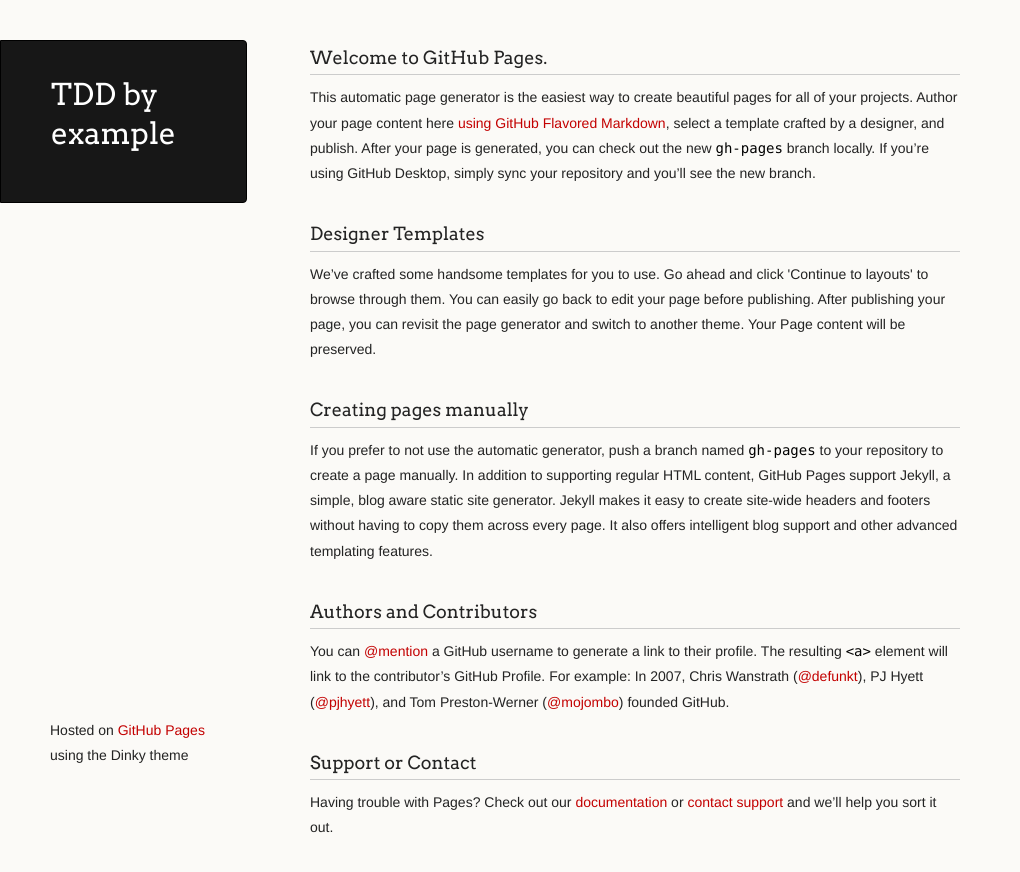
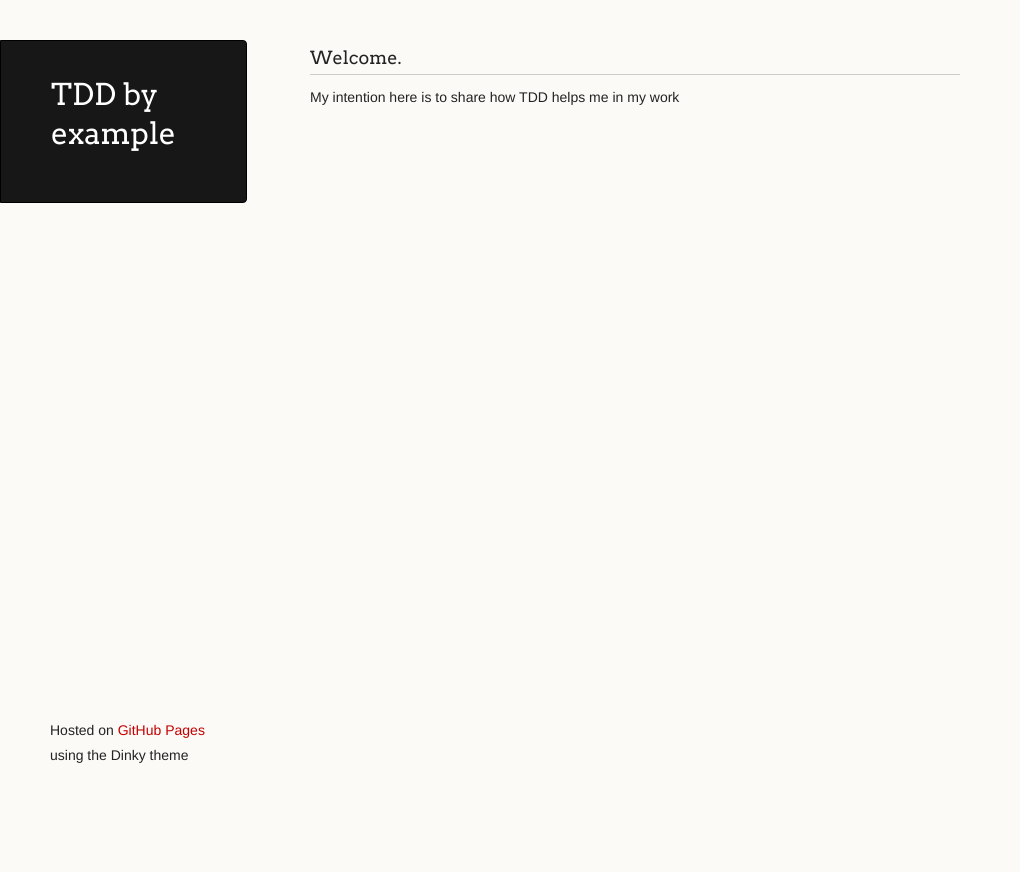
Before and after one commit to ericminio/astroport, a plain HTML site: page index.html in a window 1280 px wide. Shown: the whole page, without its empty margins (0-1020 px from the left). After the commit the page ends 800 px from the top, so only its background shows below. Drawn offline with Linux system fonts and the light colour scheme.

Commit message:
sharing intention

```diff
--- a/index.html
+++ b/index.html
@@ -19,32 +19,16 @@
         <h1 class="header">TDD by example</h1>
         <p class="header"></p>
       </header>
-      <section>
-        <h3>
-<a id="welcome-to-github-pages" class="anchor" href="#welcome-to-github-pages" aria-hidden="true"><span aria-hidden="true" class="octicon octicon-link"></span></a>Welcome to GitHub Pages.</h3>
 
-<p>This automatic page generator is the easiest way to create beautiful pages for all of your projects. Author your page content here <a href="https://guides.github.com/features/mastering-markdown/">using GitHub Flavored Markdown</a>, select a template crafted by a designer, and publish. After your page is generated, you can check out the new <code>gh-pages</code> branch locally. If you’re using GitHub Desktop, simply sync your repository and you’ll see the new branch.</p>
+<section>
 
 <h3>
-<a id="designer-templates" class="anchor" href="#designer-templates" aria-hidden="true"><span aria-hidden="true" class="octicon octicon-link"></span></a>Designer Templates</h3>
+<a id="welcome-to-github-pages" class="anchor" href="#welcome-to-github-pages" aria-hidden="true"><span aria-hidden="true" class="octicon octicon-link"></span></a>Welcome.</h3>
 
-<p>We’ve crafted some handsome templates for you to use. Go ahead and click 'Continue to layouts' to browse through them. You can easily go back to edit your page before publishing. After publishing your page, you can revisit the page generator and switch to another theme. Your Page content will be preserved.</p>
+<p>My intention here is to share how TDD helps me in my work</p>
 
-<h3>
-<a id="creating-pages-manually" class="anchor" href="#creating-pages-manually" aria-hidden="true"><span aria-hidden="true" class="octicon octicon-link"></span></a>Creating pages manually</h3>
+</section>
 
-<p>If you prefer to not use the automatic generator, push a branch named <code>gh-pages</code> to your repository to create a page manually. In addition to supporting regular HTML content, GitHub Pages support Jekyll, a simple, blog aware static site generator. Jekyll makes it easy to create site-wide headers and footers without having to copy them across every page. It also offers intelligent blog support and other advanced templating features.</p>
-
-<h3>
-<a id="authors-and-contributors" class="anchor" href="#authors-and-contributors" aria-hidden="true"><span aria-hidden="true" class="octicon octicon-link"></span></a>Authors and Contributors</h3>
-
-<p>You can <a href="https://help.github.com/articles/basic-writing-and-formatting-syntax/#mentioning-users-and-teams" class="user-mention">@mention</a> a GitHub username to generate a link to their profile. The resulting <code>&lt;a&gt;</code> element will link to the contributor’s GitHub Profile. For example: In 2007, Chris Wanstrath (<a href="https://github.com/defunkt" class="user-mention">@defunkt</a>), PJ Hyett (<a href="https://github.com/pjhyett" class="user-mention">@pjhyett</a>), and Tom Preston-Werner (<a href="https://github.com/mojombo" class="user-mention">@mojombo</a>) founded GitHub.</p>
-
-<h3>
-<a id="support-or-contact" class="anchor" href="#support-or-contact" aria-hidden="true"><span aria-hidden="true" class="octicon octicon-link"></span></a>Support or Contact</h3>
-
-<p>Having trouble with Pages? Check out our <a href="https://help.github.com/pages">documentation</a> or <a href="https://github.com/contact">contact support</a> and we’ll help you sort it out.</p>
-      </section>
       <footer>
         <p><small>Hosted on <a href="https://pages.github.com">GitHub Pages</a> using the Dinky theme</small></p>
       </footer>
```
